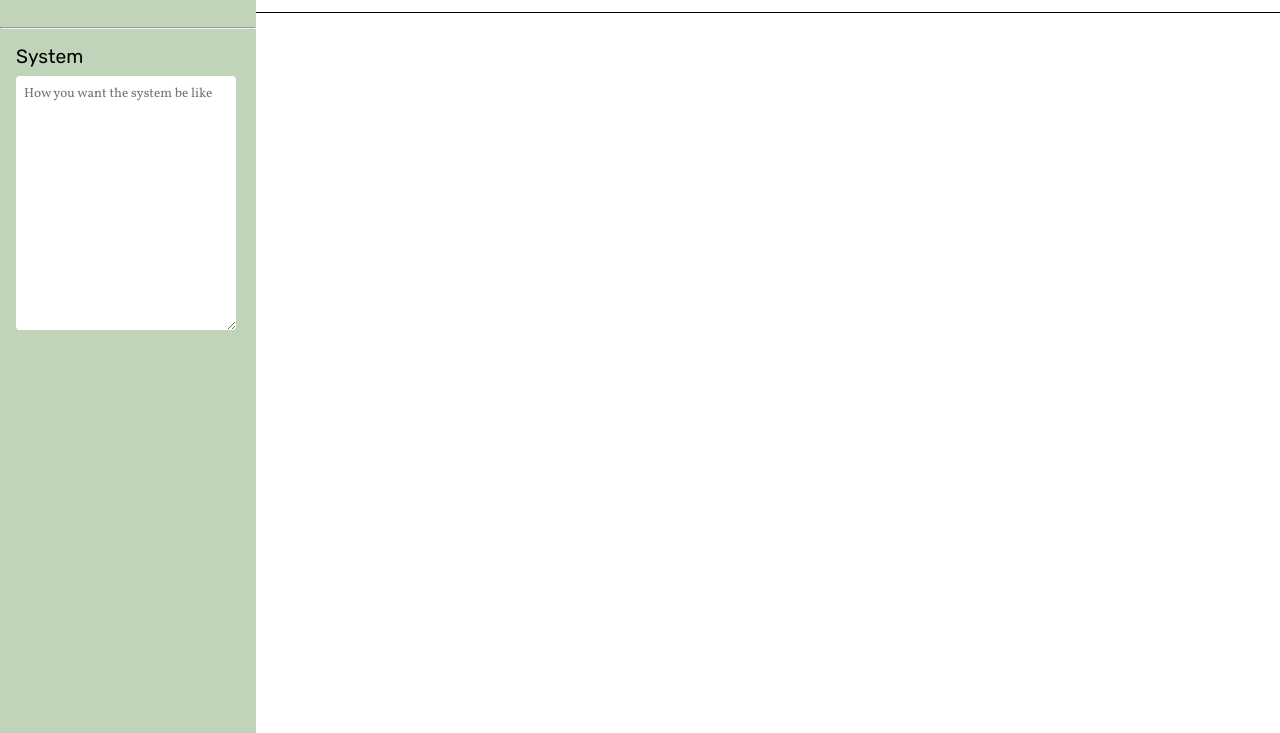
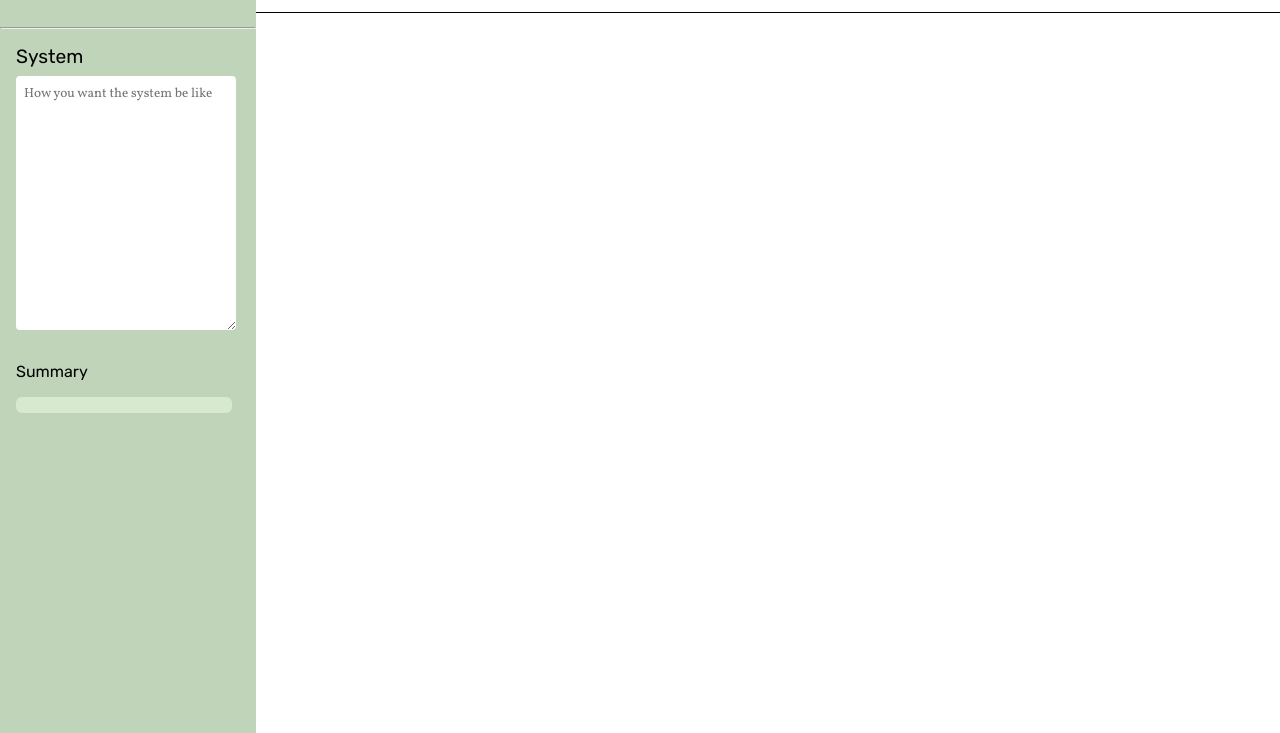
Before and after one commit to imsahil2001/gpt3.5-turbo, a website built with Vite: page client/my-openai-client/index.html in a window 1280 px wide. Shown: the part 67-800 px from the top of the page. Built offline with nearby package versions, Linux system fonts and the light colour scheme; a web font is replaced by a local one.

Commit message:
summary container added

```diff
--- a/client/my-openai-client/index.html
+++ b/client/my-openai-client/index.html
@@ -29,18 +29,13 @@
             placeholder="How you want the system be like"
           ></textarea>
           </div>
-          <!-- <div class="roles-container_box_system">
+          <div class="roles-container_box_summary">
             <label for="">
-              User
+              Summary
             </label>
-            <textarea
-            name="w3review"
-            rows="4"
-            cols="50"
-            id="userTextarea"
-            placeholder="Write your query..."
-          ></textarea>
-          </div> -->
+            <p id="roles-container_box_summary_para"></p>
+          </div>
+          <br>
         </div>
       </div>
       <div id="chat-container">
--- a/client/my-openai-client/main.js
+++ b/client/my-openai-client/main.js
@@ -10,6 +10,7 @@ const hamburger = document.getElementById("hamburger");
 const rolesContainer = document.getElementById("roles-container");
 const hamburgerCross = document.getElementById("hamburger-cross");
 const sendBtn = document.getElementById("send");
+const summaryPara = document.getElementById("roles-container_box_summary_para");
 
 let globalPrompt = ""; //var to store the sumarry of prompt and reply bundle throught the chat
 let height = 0; // height for promptInput to adjust height of promptContainer
@@ -112,6 +113,7 @@ const callToOpenAI = async () => {
       const summary = response.summarizedMsg;
       console.log(`Summary ->> ${summary} `);
       globalPrompt = summary;
+      summaryPara.textContent = globalPrompt;
       localStorage.setItem("globalPrompt", globalPrompt)
     }
   }
--- a/client/my-openai-client/style.css
+++ b/client/my-openai-client/style.css
@@ -29,6 +29,7 @@ body {
   left: 0;
   font-family: 'Nixie One', cursive;
   height: 100%;
+
 }
 
 
@@ -46,14 +47,34 @@ body {
 .roles-container_box {
   margin-top: 2rem;
   font-family: 'Rubik', sans-serif;
+  overflow-y: scroll;
+  height: 82%;
 }
+
+.roles-container_box::-webkit-scrollbar {
+  width: 7px;
+  background: #a2bf99;
+}
+
+.roles-container_box::-webkit-scrollbar-track {
+  box-shadow: inset 0 0 5px rgb(87, 87, 87);
+  border-radius: 10px;
+}
+
+.roles-container_box::-webkit-scrollbar-thumb {
+  background: #a4c499;
+  border-radius: 10px;
+}
+
+
 
 .roles-container_box_system {
   /* background: green; */
   padding-left: 1.3rem;
+  padding: 1rem;
 
-  padding: 1rem;
 }
+
 
 .roles-container_box_system label {
   font-size: 1.2rem;
@@ -71,6 +92,23 @@ body {
   font-family: 'Vollkorn', serif;
   height: 15.9rem;
 }
+
+.roles-container_box_summary {
+  padding-left: 1.3rem;
+  padding: 1rem;
+}
+
+#roles-container_box_summary_para {
+  /* padding-left: 1.3rem; */
+  margin-top: 1rem;
+  margin-right: .5rem;
+  padding: .5rem .5rem .5rem .5rem;
+  wrap: break-word;
+  background: #d8e9d2;
+  font-size: .8rem;
+  border-radius: 6px;
+}
+
 
 #chat-container {
   flex-basis: 80%;
```
Also changed, not shown: server/index.js (+0 -10 lines).
